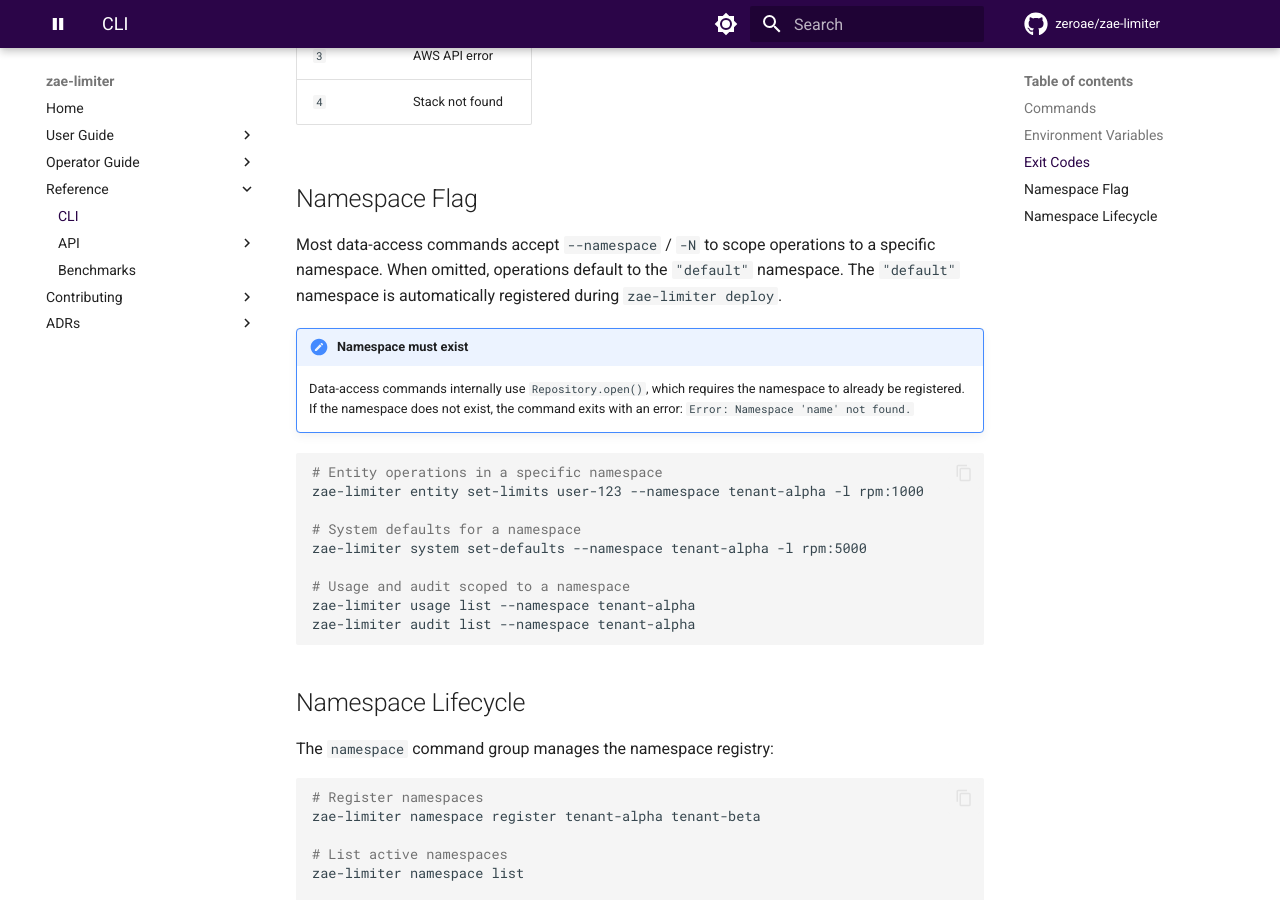
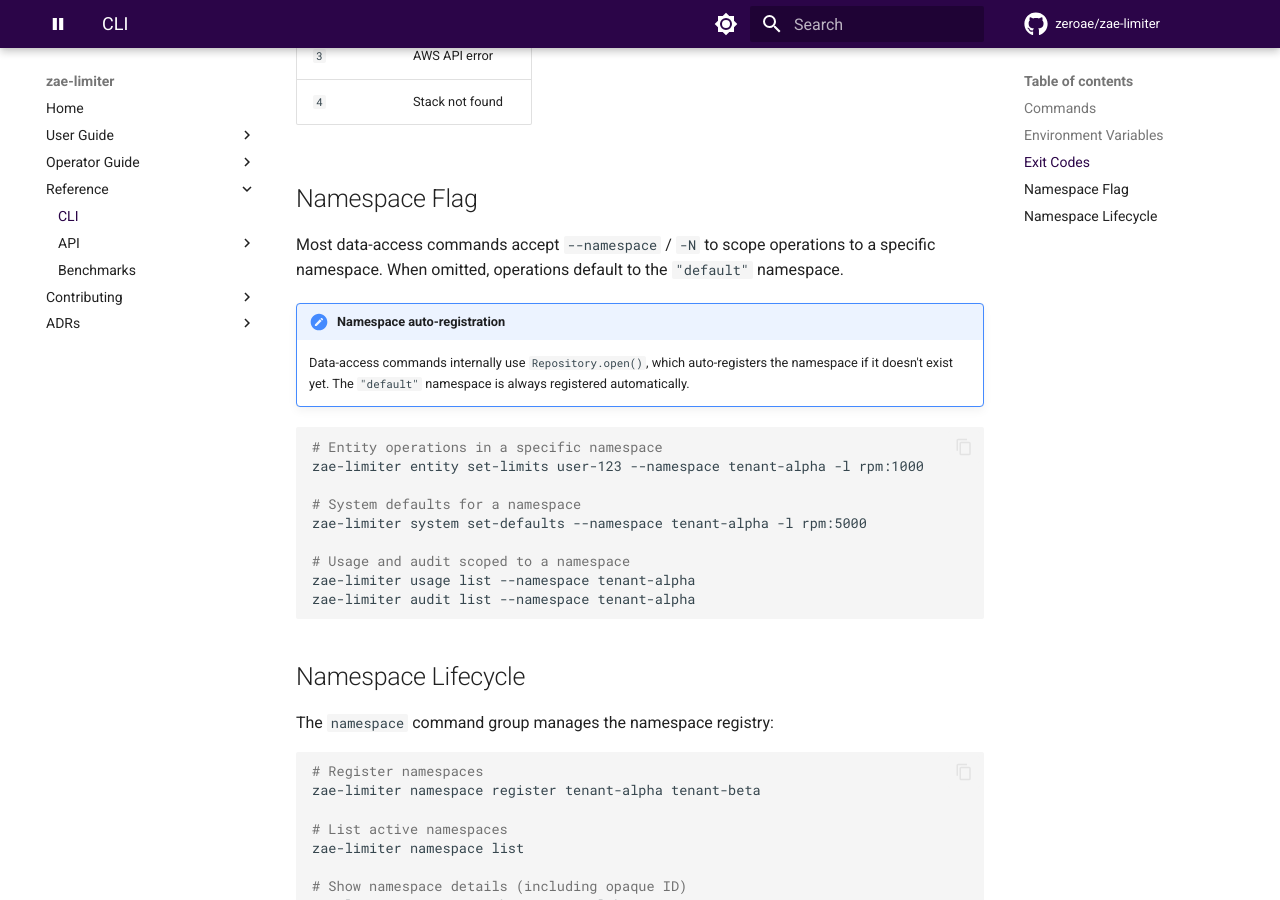
Before and after one commit to zeroae/zae-limiter, an MkDocs documentation site: the page built from docs/cli.md, in a window 1280 px wide and 900 px high, scrolled down 989 px. Built offline with MkDocs 1.6.1 and Material for MkDocs 9.7.7, drawn with Linux system fonts in a browser that asks for light colours; comment, search, counter and statistics services are not loaded; the version menu is left out.

Commit message:
🐛 fix(docs): correct CLI namespace note — open() auto-registers namespaces (#404)
The note incorrectly stated that namespaces must be pre-registered for
CLI data-access commands. Repository.open() auto-registers namespaces
if they don't exist yet.

Co-Authored-By: Claude Opus 4.6 <noreply@anthropic.com>

````diff
--- a/docs/cli.md
+++ b/docs/cli.md
@@ -35,10 +35,10 @@ The CLI respects standard AWS environment variables:
 
 ## Namespace Flag
 
-Most data-access commands accept `--namespace` / `-N` to scope operations to a specific namespace. When omitted, operations default to the `"default"` namespace. The `"default"` namespace is automatically registered during `zae-limiter deploy`.
+Most data-access commands accept `--namespace` / `-N` to scope operations to a specific namespace. When omitted, operations default to the `"default"` namespace.
 
-!!! note "Namespace must exist"
-    Data-access commands internally use `Repository.open()`, which requires the namespace to already be registered. If the namespace does not exist, the command exits with an error: `Error: Namespace 'name' not found.`
+!!! note "Namespace auto-registration"
+    Data-access commands internally use `Repository.open()`, which auto-registers the namespace if it doesn't exist yet. The `"default"` namespace is always registered automatically.
 
 ```bash
 # Entity operations in a specific namespace
````
